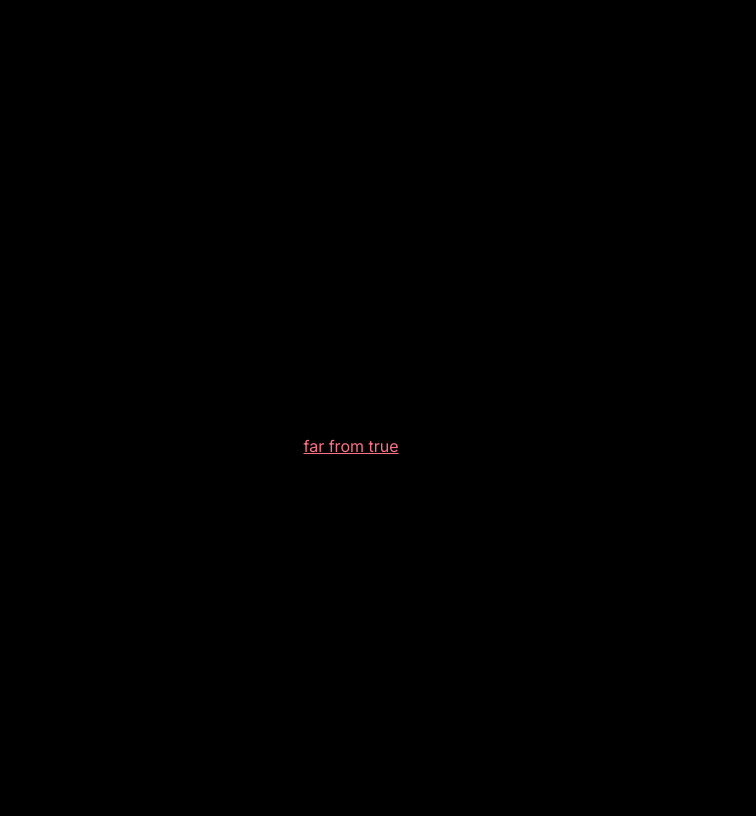
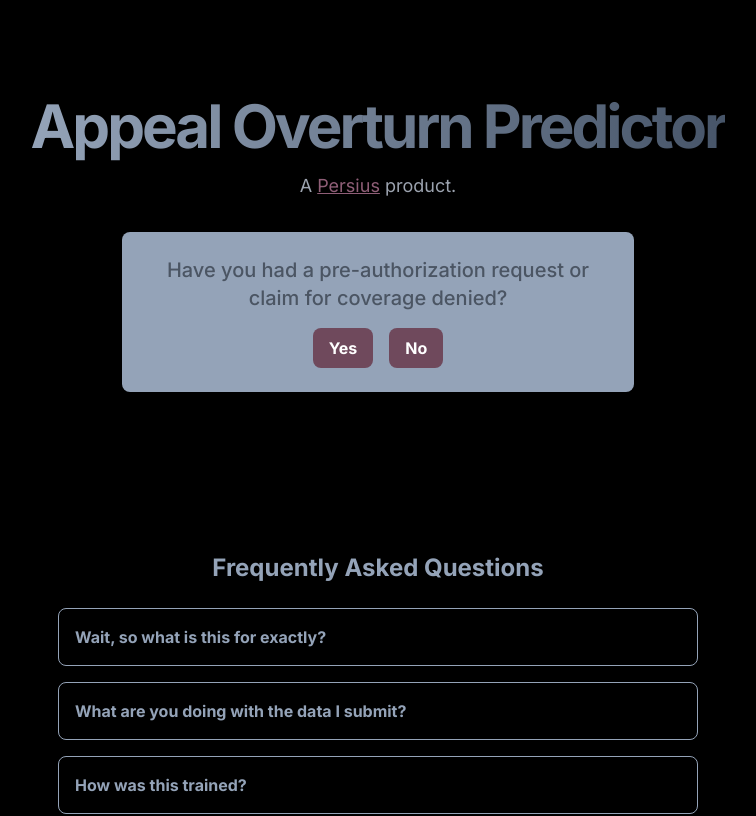
Before and after one commit to TPAFS/overturn-predictor, a Next.js app: page / in a window 1280 px wide. Shown: the top 816 px of the page, without its empty margins (262-1018 px from the left). Built offline with nearby package versions, Linux system fonts and the light colour scheme.

Commit message:
Add user flow

```diff
--- /dev/null
+++ b/app/components/Button.tsx
@@ -0,0 +1,18 @@
+import { ButtonHTMLAttributes, DetailedHTMLProps } from "react";
+import { twMerge } from "tailwind-merge";
+
+export const Button = (
+  props: DetailedHTMLProps<
+    ButtonHTMLAttributes<HTMLButtonElement>,
+    HTMLButtonElement
+  >
+) => (
+  <button
+    type="button"
+    {...props}
+    className={twMerge(
+      "text-gray-50 font-bold bg-primary-600 rounded-lg hover:bg-primary-500 w-fit px-4 py-2",
+      props.className
+    )}
+  />
+);
--- /dev/null
+++ b/app/components/Details.tsx
@@ -0,0 +1,13 @@
+import { DetailedHTMLProps, HTMLAttributes } from "react";
+import { twMerge } from "tailwind-merge";
+
+export const Details = (
+  props: DetailedHTMLProps<
+    HTMLAttributes<HTMLParagraphElement>,
+    HTMLParagraphElement
+  >
+) => {
+  return (
+    <p {...props} className={twMerge("body-lg text-light", props.className)} />
+  );
+};
--- /dev/null
+++ b/app/components/GradientText.tsx
@@ -0,0 +1,16 @@
+import { DetailedHTMLProps, HTMLAttributes } from "react";
+import { twMerge } from "tailwind-merge";
+
+export const GradientText = (
+  props: DetailedHTMLProps<HTMLAttributes<HTMLSpanElement>, HTMLSpanElement>
+) => {
+  return (
+    <span
+      {...props}
+      className={twMerge(
+        "bg-clip-text bg-gradient-to-r text-transparent",
+        props.className
+      )}
+    />
+  );
+};
--- /dev/null
+++ b/app/components/Title.tsx
@@ -0,0 +1,33 @@
+import { DetailedHTMLProps, HTMLAttributes } from "react";
+import { twMerge } from "tailwind-merge";
+
+export const Title = (
+  props: DetailedHTMLProps<
+    HTMLAttributes<HTMLHeadingElement>,
+    HTMLHeadingElement
+  > & { size: "lg" | "md" }
+) => {
+  const { size, className = "", ...htmlProps } = props;
+
+  const headingProps = {
+    ...htmlProps,
+  };
+
+  return size === "lg" ? (
+    <h1
+      {...headingProps}
+      className={twMerge(
+        "font-bold leading-tight tracking-tighter title-lg text-center",
+        className
+      )}
+    />
+  ) : (
+    <h2
+      {...headingProps}
+      className={twMerge(
+        "font-bold leading-tight tracking-tighter title-md text-center",
+        className
+      )}
+    />
+  );
+};
--- a/app/globals.css
+++ b/app/globals.css
@@ -27,6 +27,11 @@ body {
     rgb(var(--background-start-rgb));
 }
 
+
+/* Make focus ring prettier */
+*:focus {
+  outline: auto;
+}
 
 .loading-container {
   display: inline-block;
@@ -68,3 +73,108 @@ border-radius: 10%;
 body {
   background-color: #000000;
 }
+
+/* Custom utility classes */
+@layer utilities {
+  /* Use the background as the text fill */
+  .bg-text {
+    @apply text-transparent;
+    @apply bg-clip-text;
+  }
+
+  /* Gradients */
+  .pink-blue {
+    @apply from-neon-pink;
+    @apply to-neon-blue;
+  }
+  .amber-red {
+    @apply from-neon-amber;
+    @apply to-neon-red;
+  }
+  .green-sky {
+    @apply from-neon-green;
+    @apply to-neon-sky;
+  }
+  .purple-teal {
+    @apply from-neon-purple;
+    @apply to-neon-teal;
+  }
+
+  /* Responsive colors */
+  .bg-extra-strong {
+    @apply bg-gray-50;
+    @apply dark:bg-gray-900;
+  }
+  .bg-strong {
+    @apply bg-gray-100;
+    @apply dark:bg-gray-800;
+  }
+  .bg-medium {
+    @apply bg-gray-300;
+    @apply dark:bg-gray-600;
+  }
+  .bg-light {
+    @apply bg-gray-400;
+    @apply dark:bg-gray-500;
+  }
+  .bg-extra-light {
+    @apply bg-gray-500;
+    @apply dark:bg-gray-400;
+  }
+  .text-extra-strong {
+    @apply text-gray-900;
+    @apply dark:text-gray-50;
+  }
+  .text-strong {
+    @apply text-gray-800;
+    @apply dark:text-gray-100;
+  }
+  .text-medium {
+    @apply text-gray-700;
+    @apply dark:text-gray-300;
+  }
+  .text-light {
+    @apply text-gray-600;
+    @apply dark:text-gray-400;
+  }
+  .text-extra-light {
+    @apply text-gray-500;
+    @apply dark:text-gray-500;
+  }
+
+  /* Text sizing */
+  .title-lg {
+    @apply text-5xl;
+    @apply md:text-7xl;
+    @apply text-strong;
+  }
+  .title-md {
+    @apply text-4xl;
+    @apply md:text-6xl;
+    @apply text-strong;
+  }
+  .body-lg {
+    @apply text-lg;
+    @apply md:text-xl;
+  }
+
+  /* Rounding */
+  .round-rect {
+    @apply rounded-lg;
+    @apply md:rounded-xl;
+  }
+  .round-rect-top {
+    @apply rounded-t-lg;
+    @apply md:rounded-t-xl;
+  }
+
+  /* Flex */
+  .row {
+    @apply flex;
+    @apply flex-row;
+  }
+  .col {
+    @apply flex;
+    @apply flex-col;
+  }
+}
--- a/app/page.js
+++ b/app/page.js
@@ -1,6 +1,10 @@
 "use client";
 
 import { useState, useEffect, useRef, useCallback } from "react";
+import { Details } from "./components/Details";
+import { GradientText } from "./components/GradientText";
+import { Title } from "./components/Title";
+import { Button } from "./components/Button";
 
 const sufficiencyThreshold = 0.005;
 const maxProbThreshold = 0.65;
@@ -96,7 +100,7 @@ const FAQ = () => {
         `This tool can support patients and case workers who want to make an
         informed decision about appealing an inappropriate health insurance
         denial. Many patients forgo appeals assuming they have little to no
-        chance of success. This is actually <a style="color: #FB7185; text-decoration: underline;" href=https://blog.persius.org/investigations/claims_denials>far from true</a>. `,
+        chance of success. This is actually <a style="color: #6F495C; text-decoration: underline;" href=https://blog.persius.org/investigations/claims_denials>far from true</a>. `,
         `If you have a denial and are considering forgoing an appeal, you should
         know that seeking the advice of a professional is your best option. If
         that is not an option accessible to you, another good option is to just
@@ -176,15 +180,15 @@ const FAQ = () => {
       answer: [
         `There are many resources that can help you understand how to appeal a denial. Typically the process involves access to
         an appeal process that your insurer administers, and a subsequent one that an independent review entity administers.
-        As a starting point, you can take a look at <a style="color: #FB7185; text-decoration: underline;" href=https://drive.google.com/file/d/1cGPjPudmnFJUbunTAtg_b6OrDfgOMqWo/view>this primer</a>.`,
-        `We also help people navigate these processes, for free. Feel free to reach out to <a href="mailto:info@persius.org" style="color: #FB7185; text-decoration: underline;">info@persius.org</a>.`,
+        As a starting point, you can take a look at <a style="color: #6F495C; text-decoration: underline;" href=https://drive.google.com/file/d/1cGPjPudmnFJUbunTAtg_b6OrDfgOMqWo/view>this primer</a>.`,
+        `We also help people navigate these processes, for free. Feel free to reach out to <a href="mailto:info@persius.org" style="color: #6F495C; text-decoration: underline;">info@persius.org</a>.`,
       ],
     },
     {
       question: `Why was this created?
       `,
       answer: [
-        `<a href="https://persius.org" style="color: #FB7185; text-decoration: underline;">Persius</a> is an organization that builds AI to help people resolve
+        `<a href="https://persius.org" style="color: #6F495C; text-decoration: underline;">Persius</a> is an organization that builds AI to help people resolve
         inappropriate health insurance coverage denials, and provides human
         support in such cases for free. In helping to resolve over $275,000 In
         inappropriate denials at zero cost since our formation, we've learned a thing or two about
@@ -264,7 +268,9 @@ export default function Home() {
   const introFlow = [
     {
       id: "question1",
-      text: "Have you had a pre-authorization request or claim for coverage denied?",
+      text: [
+        "Have you had a pre-authorization request or claim for coverage denied?",
+      ],
       responses: [
         { answer: "Yes", next: "question2" },
         { answer: "No", next: "message1" },
@@ -272,13 +278,16 @@ export default function Home() {
     },
     {
       id: "message1",
-      message:
+      message: [
         "This tool is meant to support those facing coverage denials. Please see the FAQ for more info.",
+      ],
       next: "questionsComplete",
     },
     {
       id: "question2",
-      text: "Is attaining coverage critical to your physical or financial wellbeing?",
+      text: [
+        "Is attaining coverage critical to your physical or financial well being?",
+      ],
       responses: [
         {
           answer: "Yes",
@@ -289,17 +298,24 @@ export default function Home() {
     },
     {
       id: "message2",
-      message: `You should seek the support of human experts, and consider filing an
-          appeal of the decision. We suggest you do not use our automated tool to make any
-          decisions, as it is an imperfect AI model and in your specific case the risk of harm from bad model outputs outweighs the potential benefits. If you need help navigating
-          next steps, reach out to us at info@persius.org`,
+      message: [
+        `You should seek human support, and consider filing an
+          appeal.`,
+        `We suggest you do <b>not</b> use our automated tool to make any
+          decisions, as it is an imperfect AI model and in your situation the risk of harm from bad model outputs outweighs the potential benefits.`,
+        `If you need help with next steps,
+          reach out to us at <a href="info@persius.org" style="color: #6F495C; text-decoration: underline;">info@persius.org</a>. We help people with coverage denials for free.`,
+      ],
       next: "questionsComplete",
     },
     {
       id: "statement3",
-      text: `You can use our tool to help estimate the likelihood that your denial would be overturned, were you to appeal it. Our general
-      advice is to appeal if you have the time and resources, as appeals are often overturned. If you are considering forgoing an appeal because you
+      text: [
+        `You can use our tool to help estimate the likelihood that your denial would be overturned, were you to appeal it. Our general
+      advice is to appeal if you have the time and resources, as appeals are often overturned.`,
+        `If you are considering forgoing an appeal because you
       believe it is unlikely to be successful, use our model to update that belief.`,
+      ],
       responses: [
         {
           answer: "Ok",
@@ -364,17 +380,21 @@ export default function Home() {
     if (currentStep.text) {
       return (
         <div className="max-w-lg mx-auto bg-slate-400 shadow-lg rounded-lg p-6 text-center">
-          <p className="text-lg font-medium text-gray-700 mb-4">
-            {currentStep.text}
-          </p>
+          {currentStep.text.map((text, index) => (
+            <Details
+              key={index}
+              className="text-lg font-medium text-gray-600 mb-4"
+              dangerouslySetInnerHTML={{ __html: text }}
+            ></Details>
+          ))}
           {currentStep.responses.map((response, index) => (
-            <button
+            <Button
               key={index}
-              className={`mx-2 bg-rose-400 text-white px-4 py-2 rounded-lg hover:bg-rose-500 transition duration-200`}
+              className={`mx-2 bg-primary-600 text-white px-4 py-2 rounded-lg hover:bg-primary-400 transition duration-200`}
               onClick={() => handleResponse(response.next)}
             >
               {response.answer}
-            </button>
+            </Button>
           ))}
         </div>
       );
@@ -383,9 +403,16 @@ export default function Home() {
     if (currentStep.message) {
       return (
         <div className="max-w-lg mx-auto bg-slate-400 shadow-lg rounded-lg p-6 text-center">
-          <p className="text-lg font-medium text-gray-700">
-            {currentStep.message}
-          </p>
+          {currentStep.message.map((message, index) => (
+            <p
+              key={index}
+              className="text-lg font-medium text-gray-700 mb-3"
+              dangerouslySetInnerHTML={{ __html: message }}
+            >
+              {/* {" "} */}
+              {/* {message}{" "} */}
+            </p>
+          ))}
         </div>
       );
     }
@@ -395,14 +422,16 @@ export default function Home() {
 
   return (
     <main className="flex flex-col items-center mt-24 mb-24 px-8">
-      <h1 className="text-5xl font-bold mb-8 text-slate-600 text-center">
-        Appeal Overturn Predictor
-      </h1>
-      <h3 className="text-lg mb-12 text-slate-400 text-center">
+      <Title size="md">
+        <GradientText className="from-slate-400 to-slate-600">
+          Appeal Overturn Predictor
+        </GradientText>
+      </Title>
+      <h3 className="text-lg mt-4 mb-8 text-light text-center">
         {" "}
         A{" "}
         <a
-          className="underline text-rose-400 hover:text-rose-500 transition duration-200"
+          className="underline text-primary-500 hover:text-primary-400 transition duration-200"
           href="https://persius.org"
         >
           Persius
@@ -413,14 +442,13 @@ export default function Home() {
       {/* <h2 className="flex-auto w-[85vw] text-2xl mb-8 font-bold text-slate-400 text-center">
         100% local. No text leaves your device.
       </h2> */}
-
       {introState !== "questionsComplete" && renderIntroFlow()}
 
       {introState === "questionsComplete" && (
-        <>
-          <h2 className="w-[85vw] text-2xl mt-2 mb-8 font-bold text-slate-500 text-center">
+        <div className="text-center flex flex-col items-center">
+          {/* <h2 className="w-[85vw] text-2xl mt-2 mb-8 font-bold text-slate-500 text-center">
             Enter A Description Of Your Denial Situation
-          </h2>
+          </h2> */}
 
           <select
             className="m-4 input-xl w-[85vw] p-4 max-w-lg h-full bg-gray-800 border border-gray-1000 text-white-100 rounded mb-4"
@@ -442,11 +470,11 @@ export default function Home() {
               </option>
             ))}
           </select>
-          {/* TOOD: limit input chars, ensure tokenizer truncates. */}
+          {/* TODO: limit input chars, ensure tokenizer truncates. */}
           <textarea
             rows="8"
             className="m-4 input-xl w-[85vw] p-4 max-w-lg h-full bg-gray-800 border border-gray-1000 text-white-100 rounded mb-4 resize-none"
-            placeholder="Enter case description here"
+            placeholder="Enter a description of your coverage denial here..."
             maxLength="2000"
             value={input}
             onInput={(e) => {
@@ -454,7 +482,7 @@ export default function Home() {
               classify(e.target.value);
             }}
           />
-        </>
+        </div>
       )}
 
       {ready !== null && (
@@ -517,10 +545,10 @@ export default function Home() {
         an appeal based on this tool.
       </p>
       <footer>
-        <div className="container mx-auto py-4 px-5 flex flex-wrap flex-col sm:flex-row">
+        <div className="container mx-auto py-4 px-5 flex flex-wrap flex-col sm:flex-row text-primary-500">
           <a
             href="https://github.com/TPAFS/overturn-predictor"
-            style={{ color: "#FB7185", textDecoration: "underline" }}
+            style={{ textDecoration: "underline" }}
           >
             View Source on Github
           </a>
--- a/package.json
+++ b/package.json
@@ -15,7 +15,8 @@
     "eslint-config-next": "13.4.12",
     "next": "^14.2.3",
     "react": "18.2.0",
-    "react-dom": "18.2.0"
+    "react-dom": "18.2.0",
+    "tailwind-merge": "^2.6.0"
   },
   "devDependencies": {
     "@types/react": "18.3.3",
--- a/tailwind.config.js
+++ b/tailwind.config.js
@@ -1,3 +1,46 @@
+const colors = require("tailwindcss/colors");
+
 /** @type {import('tailwindcss').Config} */
-export const content = ["./app/**/*.{js,ts,jsx,tsx,mdx}"];
-export const plugins = [];
+module.exports = {
+  // Control dark pseudo-selector by ancestor's "dark" class
+  darkMode: "class",
+  // Scan these files for Tailwind classes
+  content: ["./app/**/*.{js,ts,jsx,tsx}", "./src/**/*.{js,ts,jsx,tsx}"],
+  theme: {
+    colors: {
+      // Necessary color utilities
+      transparent: colors.transparent,
+      current: colors.current,
+      // Primary accent color
+      primary: { 400: "#AE849A", 500: "#8f5e77", 600: "#6F495C" },
+      // Grayscale
+      gray: colors.zinc,
+      ash: {
+        400: "#9DC0BC",
+        500: "#86A59F",
+        600: "#6E8A81",
+        700: "#576F64",
+        800: "#8FA09E",
+      },
+      // Gradient colors
+      neon: {
+        blue: colors.blue[500],
+        pink: colors.pink[500],
+        purple: colors.purple[500],
+        teal: colors.teal[400],
+        green: colors.green[500],
+        sky: colors.sky[500],
+        amber: colors.amber[500],
+        red: colors.red[500],
+      },
+      ...colors,
+    },
+    extend: {
+      fontFamily: {
+        sans: ["Avenir Next", "Helvetica Neue", "sans-serif"],
+      },
+      // backgroundImage: {'gradient-to-r': 'linear-gradient(to right, var(--tw-gradient-stops))' },
+    },
+  },
+  plugins: [],
+};
```
